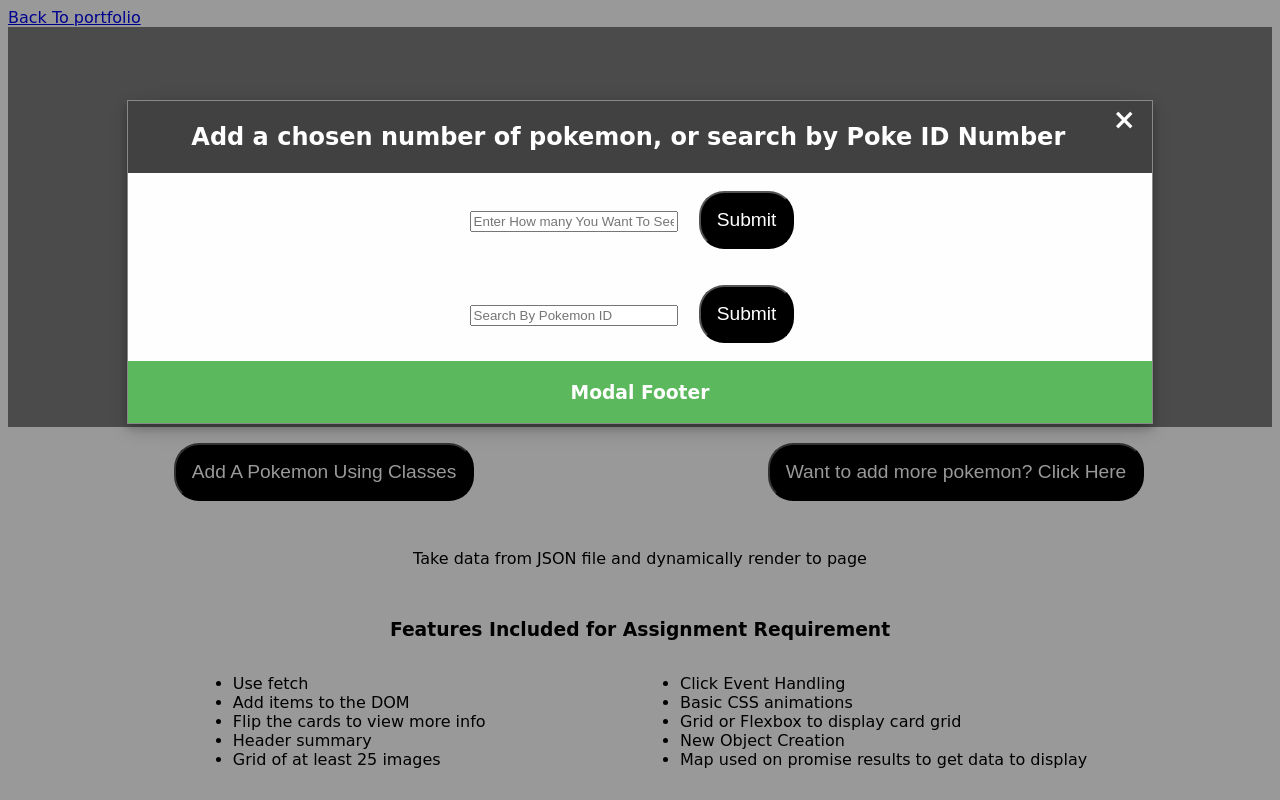
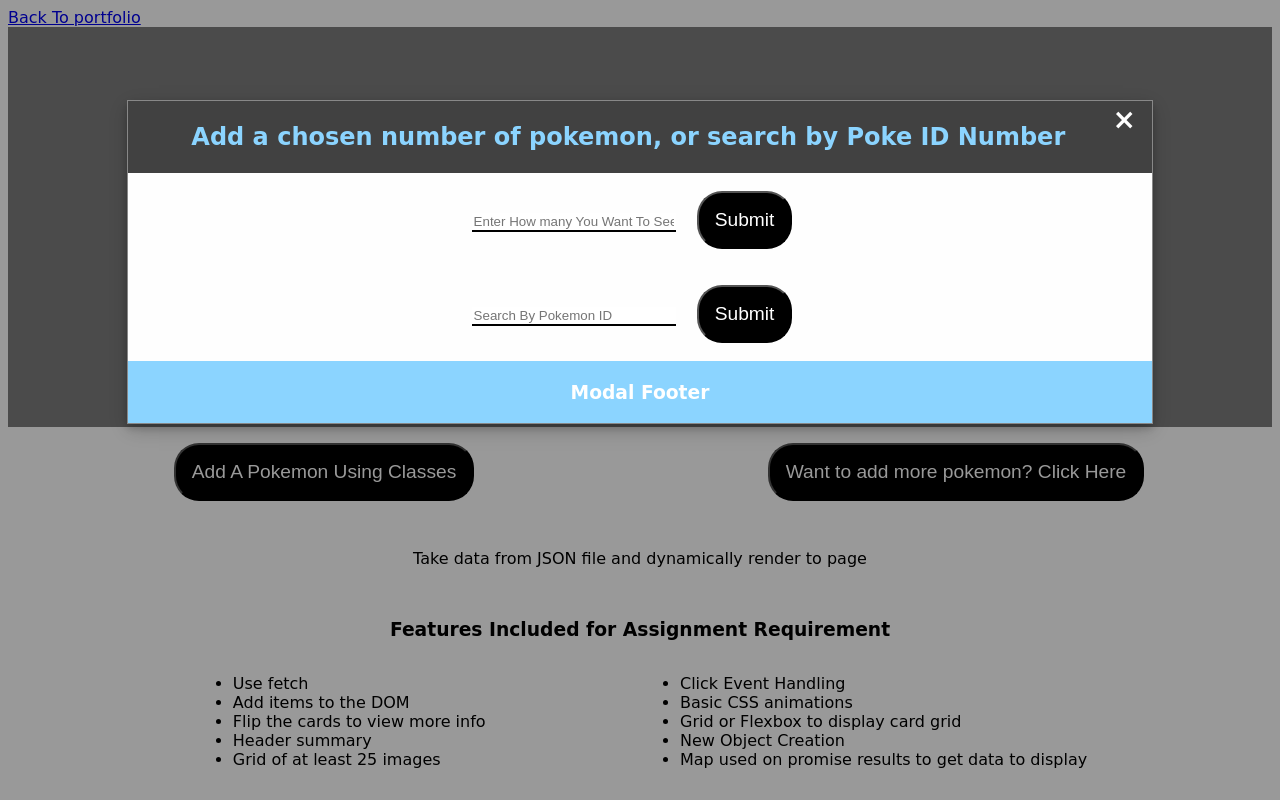
Before and after one commit to elightfoot/derrick_bills, a plain HTML site: page cards.html in a window 1280 px wide. Both pictures are taken after a click on the button "Want to add more pokemon? Click Here". Drawn offline with nearby package versions, Linux system fonts and the light colour scheme; no server answers; a web font is replaced by a local one.

Commit message:
form focus

```diff
--- a/styles/poke.css
+++ b/styles/poke.css
@@ -266,7 +266,17 @@ flip card styles end  */
   background-color: #414141;
   color: white;
 }
-
+.modal-content h2 {
+  color: #8bd4ff;
+}
+input {
+  border: none;
+  border-bottom: 2px solid black;
+}
+input:focus {
+  outline: none;
+  border-bottom: 2px solid #8bd4ff;
+}
 .modal-body {
   text-align: center;
   padding: 2px 16px;
@@ -275,6 +285,6 @@ flip card styles end  */
 .modal-footer {
   text-align: center;
   padding: 2px 16px;
-  background-color: #5cb85c;
+  background-color: #8bd4ff;
   color: white;
 }
```
